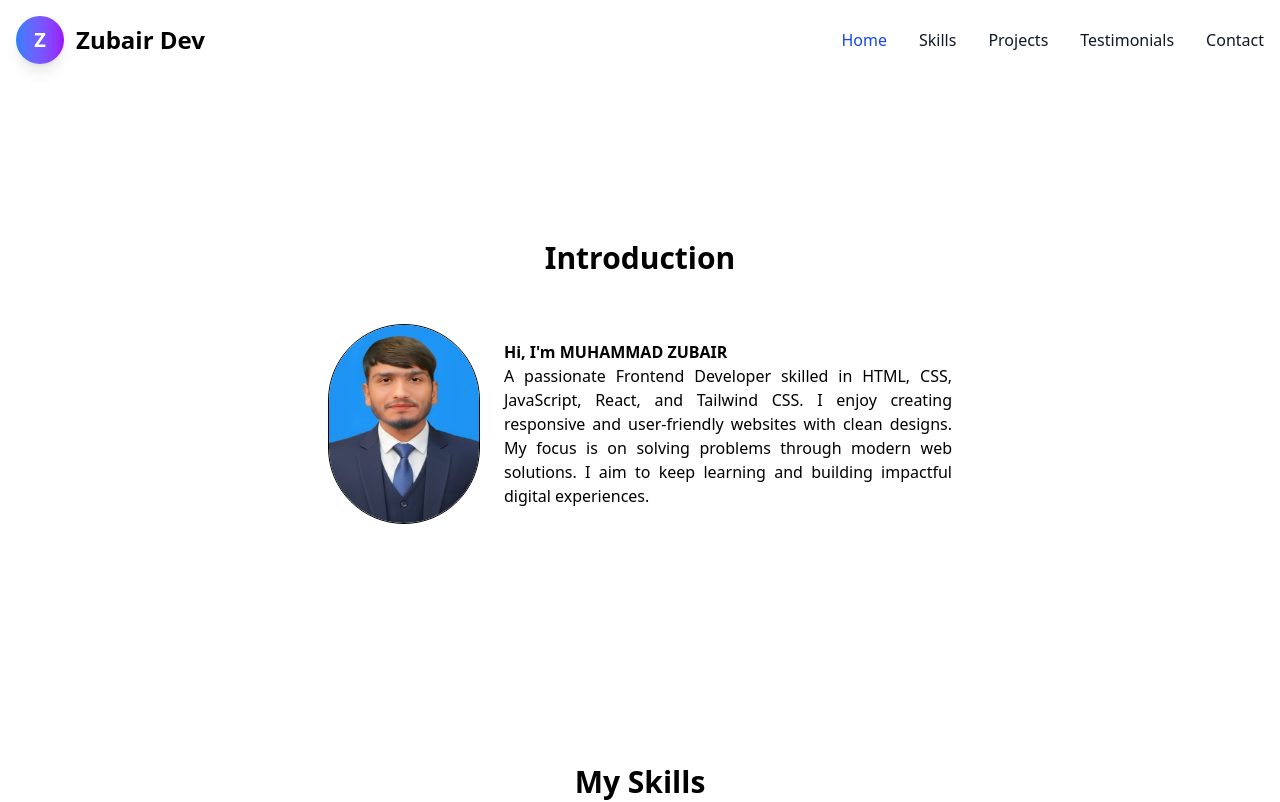
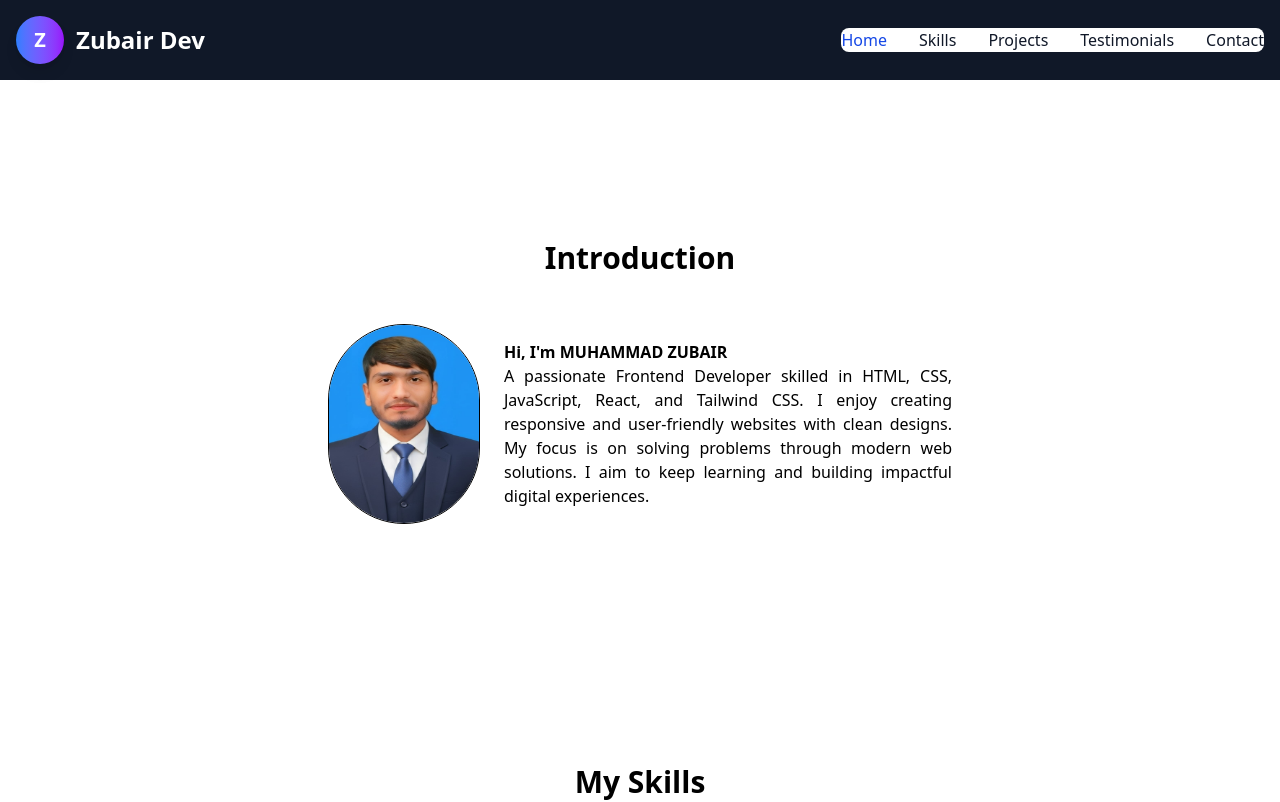
Before and after one commit to ZubiWebDev/My-Portfolio, a React (Vite) app: page / in a window 1280 px wide. Shown: the top 802 px of the page. Built offline with nearby package versions, Linux system fonts and the light colour scheme.

Commit message:
Updated portfolio design

```diff
--- a/src/components/shared/Navbar.jsx
+++ b/src/components/shared/Navbar.jsx
@@ -4,7 +4,7 @@ function Navbar() {
   return (
     <div>
       <nav className="fixed top-0 left-0 w-full z-50 bg-white border-gray-200 dark:bg-gray-900">
-        <div className="max-w-screen-xl flex flex-wrap items-center justify-between mx-auto p-4">
+        <div className=" flex flex-wrap items-center justify-between mx-auto p-4 bg-gray-900">
           {/* Logo */}
           <a
             href="#"
@@ -13,7 +13,7 @@ function Navbar() {
             <div className="w-12 h-12 flex items-center justify-center rounded-full bg-gradient-to-r from-blue-500 to-purple-600 text-white text-xl font-extrabold shadow-lg">
               Z
             </div>
-            <span className="self-center text-2xl font-extrabold whitespace-nowrap dark:text-white">
+            <span className="self-center text-2xl font-extrabold whitespace-nowrap text-white">
               Zubair Dev
             </span>
           </a>
```
Also changed, not shown: src/components/shared/Footer.jsx (+9 -5 lines).
